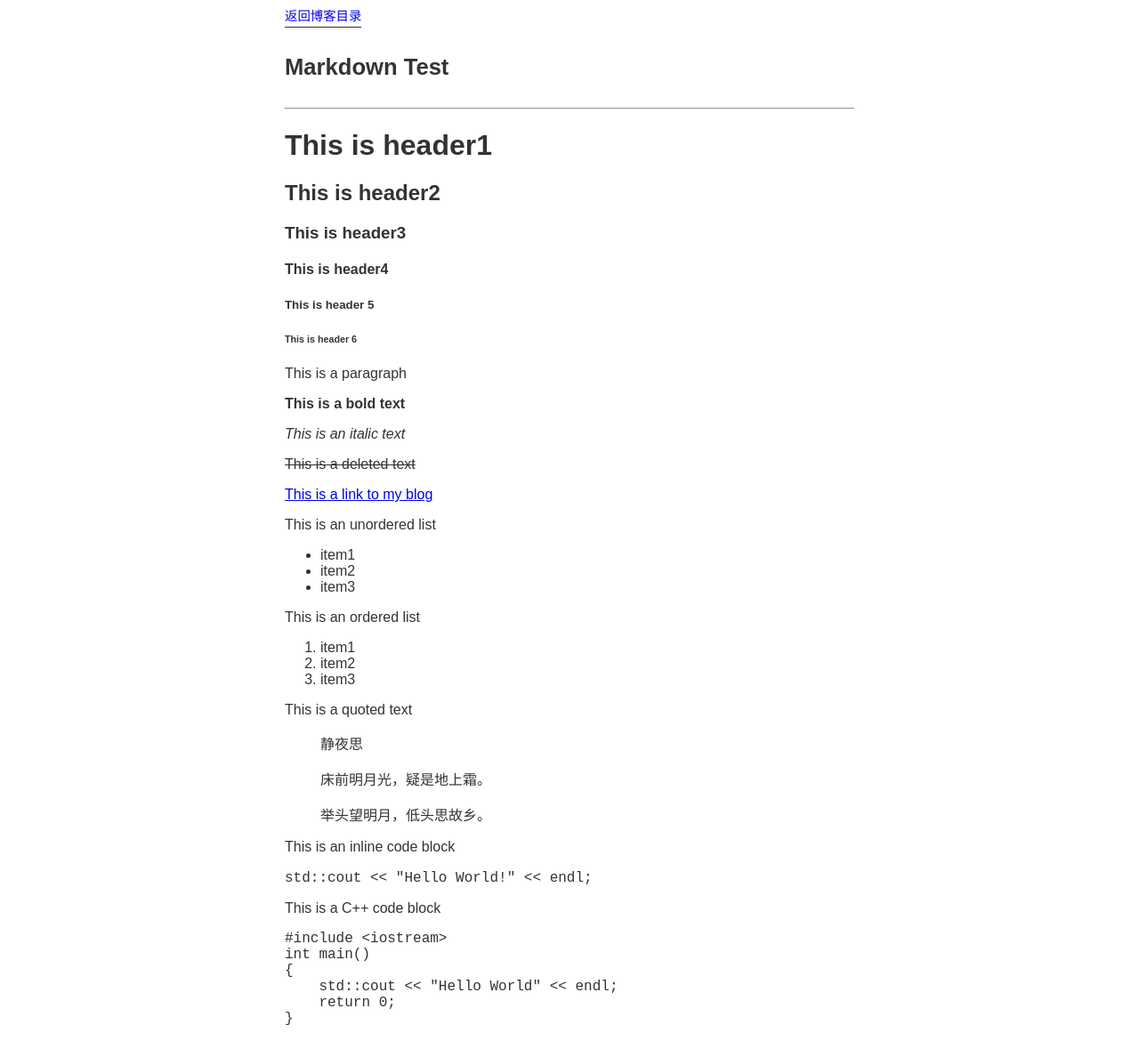
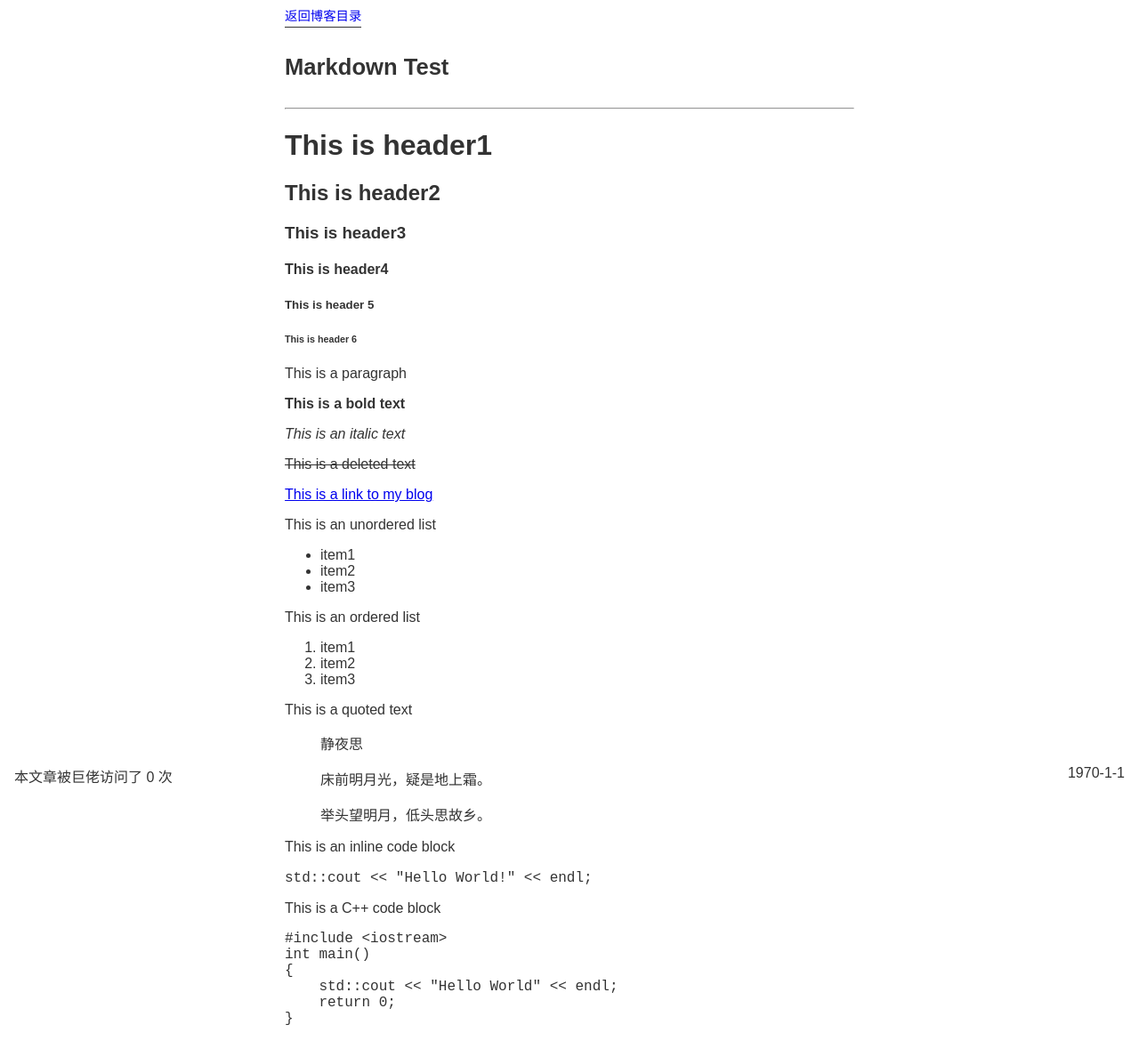
Before and after one commit to Lazygrumm/Earth-Messenger, a Jekyll site: the page built from _posts/1970-1-1-markdown-test.md, in a window 1280 px wide. Shown: the top 1170 px of the page at 89% size. Built offline with Jekyll 4.4.1, drawn with Linux system fonts in a browser that asks for light colours; comment, search, counter and statistics services are not loaded.

Commit message:
优化博客阅读视图
增加计数器（ui待调试）

```diff
--- a/_layouts/post.html
+++ b/_layouts/post.html
@@ -8,6 +8,9 @@
     <meta charset="UTF-8">
     <link rel="shortcut icon" href="/assets/favicon.ico" type="image/x-icon" />
     <link href="/assets/style/blog.css" rel="stylesheet" type="text/css" />
+    <!--不算子计数js-->
+    <script async src="//busuanzi.ibruce.info/busuanzi/2.3/busuanzi.pure.mini.js"></script>
+    <!--不算子计数js-->
     <title>{{ page.title }}</title>
 </head>
 
@@ -17,7 +20,22 @@
             <header>
                 <a id="back_to_menu" href="/blogs/">返回博客目录</a>
                 <h1 id="title">{{ page.title }}</h1>
+                <div id="blog_data">
+                    <!--不算子计数-->
+                    <div id="website_cnt" style="float: left;">
+                        <span id="busuanzi_container_site_pv">
+                            本文章被巨佬访问了
+                            <span id="busuanzi_value_site_pv">0</span>
+                            次
+                        </span>
+                    </div>
+                    <!--不算子计数-->
+                    <div id="blog_time" style="float: right;">
+                        {{ page.time }}
+                    </div>
+                </div>
             </header>
+
             <hr />
             <div id="content" class="content">
                 {{ content }}
--- a/_posts/1970-1-1-markdown-test.md
+++ b/_posts/1970-1-1-markdown-test.md
@@ -2,6 +2,7 @@
 title: "Markdown Test"
 layout: post
 permalink: /blog/markdown-test
+time: 1970-1-1
 ---
 
 # This is header1
--- a/assets/style/blog.css
+++ b/assets/style/blog.css
@@ -28,3 +28,15 @@
     margin: 30px auto;
     padding: 0px;
 }
+
+#blog_cnt {
+    color: #505050;
+    font-style: italic;
+}
+
+#blog_data {
+    position: absolute;
+    bottom: 1em;
+    left: 1em;
+    right: 1em;
+}
--- a/index.html
+++ b/index.html
@@ -81,11 +81,12 @@
 
         <footer>
             <!--不算子计数-->
-            <div id="website_cnt" style="float: left;">
+            <div id="blog_cnt" style="float: left;">
                 <span id="busuanzi_container_site_pv">本站已经被巨佬们访问了
                     <span id="busuanzi_value_site_pv">0</span>
                     次</span>
             </div>
+            <div id=""
             <!--不算子计数-->
             <div id="image_info" style="float: right;">图片来自 <a href="/goto?goto=https://bing.com/">Bing</a> 每日图片 / api 来自 <a
                     href="/goto?goto=https://www.dujin.org/3618.html">缙哥哥博客</a></div>
```
Also changed, not shown: _posts/2020-4-1-luogu-p5318-ti-jie.md (+1 -0 lines).
